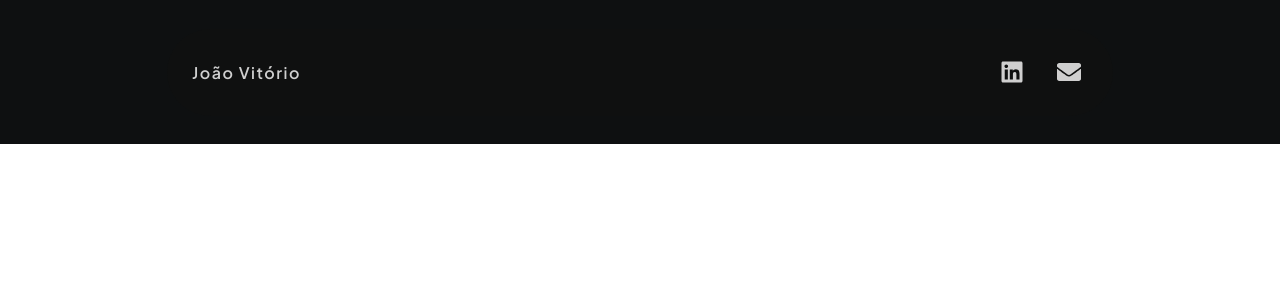
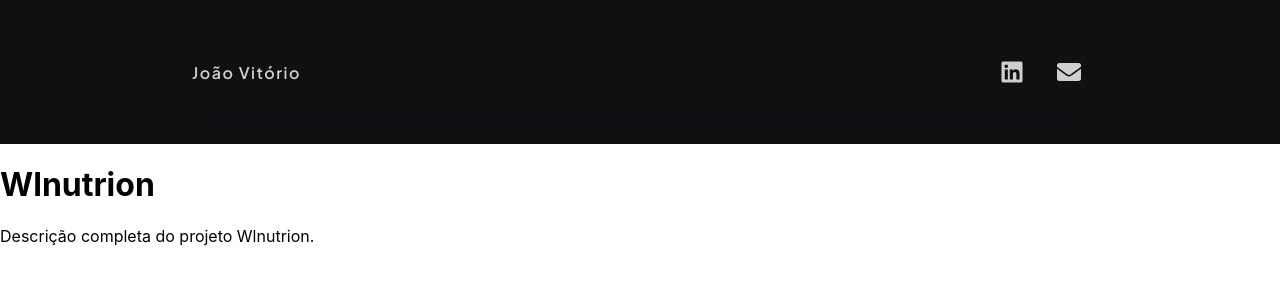
Before and after one commit to TheJoaoVitorio/repository, a React (Create React App) app: page /projetos/1 in a window 1280 px wide. Before the commit this address had no page. Shown: the top 300 px of the page. Built offline with nearby package versions, Linux system fonts and the light colour scheme.

Commit message:
update routes

```diff
--- a/src/App.js
+++ b/src/App.js
@@ -2,22 +2,9 @@ import { BrowserRouter as Router, Route, Routes } from 'react-router-dom';
 import React from 'react';
 import './App.css';
 import Header from './components/Header';
-// import MainContent from './components/Main';
-// import CardSection from './components/CardSection';
-// import CardMain from './components/CardMain';
-// import SectionAboutMe from './components/SectionAboutMe';
-// import VerticalStepper from './components/Stepper';
 import Home from './pages/Home';
+import ProjectDetails from './pages/ProjectDetails';
 
-
-// function App() {
-//   return (
-//       <div className="App">
-//         <Header></Header>
-//       </div>
-
-//   );
-// }
 
  function App() {
    return (
@@ -28,6 +15,7 @@ import Home from './pages/Home';
 
           <Routes>
             <Route path='/' element={<Home />} ></Route>
+            <Route path="/projetos/:id" element={<ProjectDetails />} />
           </Routes>
      </Router>
    );
--- a/src/components/Card.js
+++ b/src/components/Card.js
@@ -6,6 +6,7 @@ import gifDesktopProjeto2 from '../gifProjects/day_519.png';
 import gifMobileProjeto2 from '../gifProjects/day_519.png';
 
 import React, { useState, useEffect } from 'react';
+import { useNavigate } from 'react-router-dom';
 import { IoChevronBackOutline } from "react-icons/io5";
 import { IoChevronForwardOutline } from "react-icons/io5";
 import { FaEye } from "react-icons/fa";
@@ -32,6 +33,7 @@ export default function Card() {
         height: window.innerHeight,
     });
     const [currentProjectIndex, setCurrentProjectIndex] = useState(0);
+    const navigate = useNavigate();
 
     useEffect(() => {
         const handleResize = () => {
@@ -59,6 +61,10 @@ export default function Card() {
         );
     };
 
+    const handleProjectClick = () => {
+        navigate(`/projetos/${currentProject.id}`);
+    };
+
     const currentProject = projects[currentProjectIndex];
 
     return (
@@ -72,7 +78,7 @@ export default function Card() {
                 <button className={styles.BackProject} onClick={handlePreviousProject}>
                     <IoChevronBackOutline />
                 </button>
-                <div className={styles.CardContent}>
+                <div className={styles.CardContent} onClick={handleProjectClick} >
                     {windowSize.width > 768 ? (
                         <img className={styles.GifDesktop} src={currentProject.gifDesktop} alt={currentProject.title} />
                     ) : (
--- /dev/null
+++ b/src/pages/ProjectDetails.js
@@ -0,0 +1,32 @@
+// ProjectDetails.js
+import React from 'react';
+import { useParams } from 'react-router-dom';
+
+const projects = [
+    {
+        id: 1,
+        title: 'Wlnutrion',
+        description: 'Descrição completa do projeto Wlnutrion.',
+    },
+    {
+        id: 2,
+        title: 'Outro Projeto',
+        description: 'Descrição completa de outro projeto.',
+    }
+];
+
+export default function ProjectDetails() {
+    const { id } = useParams();
+    const project = projects.find((project) => project.id === parseInt(id));
+
+    if (!project) {
+        return <p>Projeto não encontrado.</p>;
+    }
+
+    return (
+        <div>
+            <h1>{project.title}</h1>
+            <p>{project.description}</p>
+        </div>
+    );
+}
```
